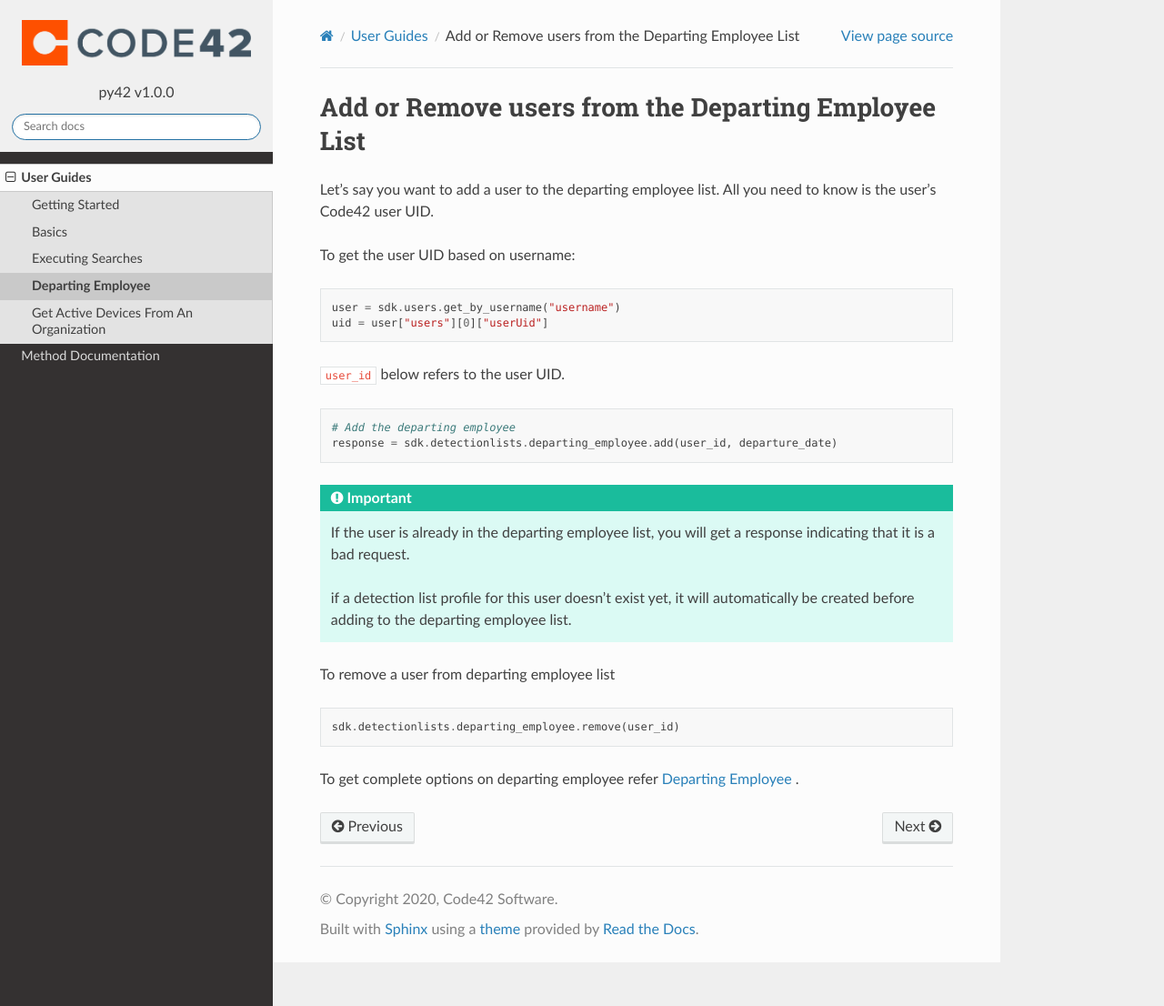
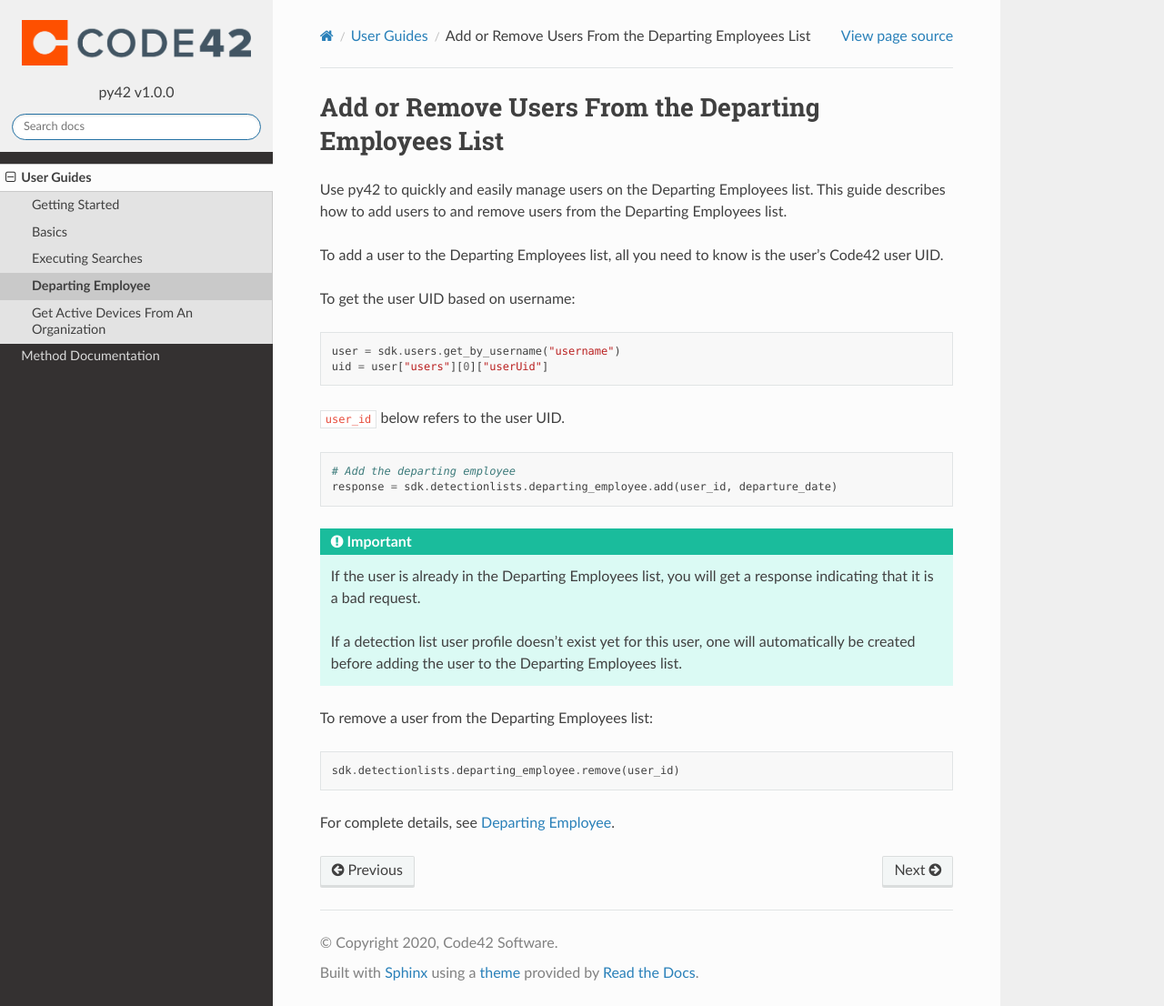
Before and after one commit to code42/py42, a Sphinx documentation site: the page built from docs/userguides/departingemployee.md, in a window 1280 px wide and 1106 px high. Shown: the whole window at 91% size. Built offline with Sphinx 7.4.7 and the Read the Docs theme 2.0.0, drawn with Linux system fonts in a browser that asks for light colours; the version number is read from the project's files by our own code.

Commit message:
Update departingemployee.md (#85)

````diff
--- a/docs/userguides/departingemployee.md
+++ b/docs/userguides/departingemployee.md
@@ -1,6 +1,8 @@
-# Add or Remove users from the Departing Employee List
+# Add or Remove Users From the Departing Employees List
 
-Let's say you want to add a user to the departing employee list. All you need to know is the user's Code42 user UID.
+Use py42 to quickly and easily manage users on the Departing Employees list. This guide describes how to add users to and remove users from the Departing Employees list.
+
+To add a user to the Departing Employees list, all you need to know is the user's Code42 user UID.
 
 To get the user UID based on username:
 
@@ -18,16 +20,16 @@
 
 ```eval_rst
 .. important::
-    If the user is already in the departing employee list, you will get a response indicating that it is a
+    If the user is already in the Departing Employees list, you will get a response indicating that it is a
     bad request.
 
-    if a detection list profile for this user doesn't exist yet, it will automatically be created before adding to the departing employee list.
+    If a detection list user profile doesn't exist yet for this user, one will automatically be created before adding the user to the Departing Employees list.
 ```
 
-To remove a user from departing employee list
+To remove a user from the Departing Employees list:
 ```python
 sdk.detectionlists.departing_employee.remove(user_id)
 ```
 
-To get complete options on departing employee
-refer [Departing Employee](../methoddocs/detectionlists.html#departing-employee) .
+For complete details, see
+ [Departing Employee](../methoddocs/detectionlists.html#departing-employee).
````
